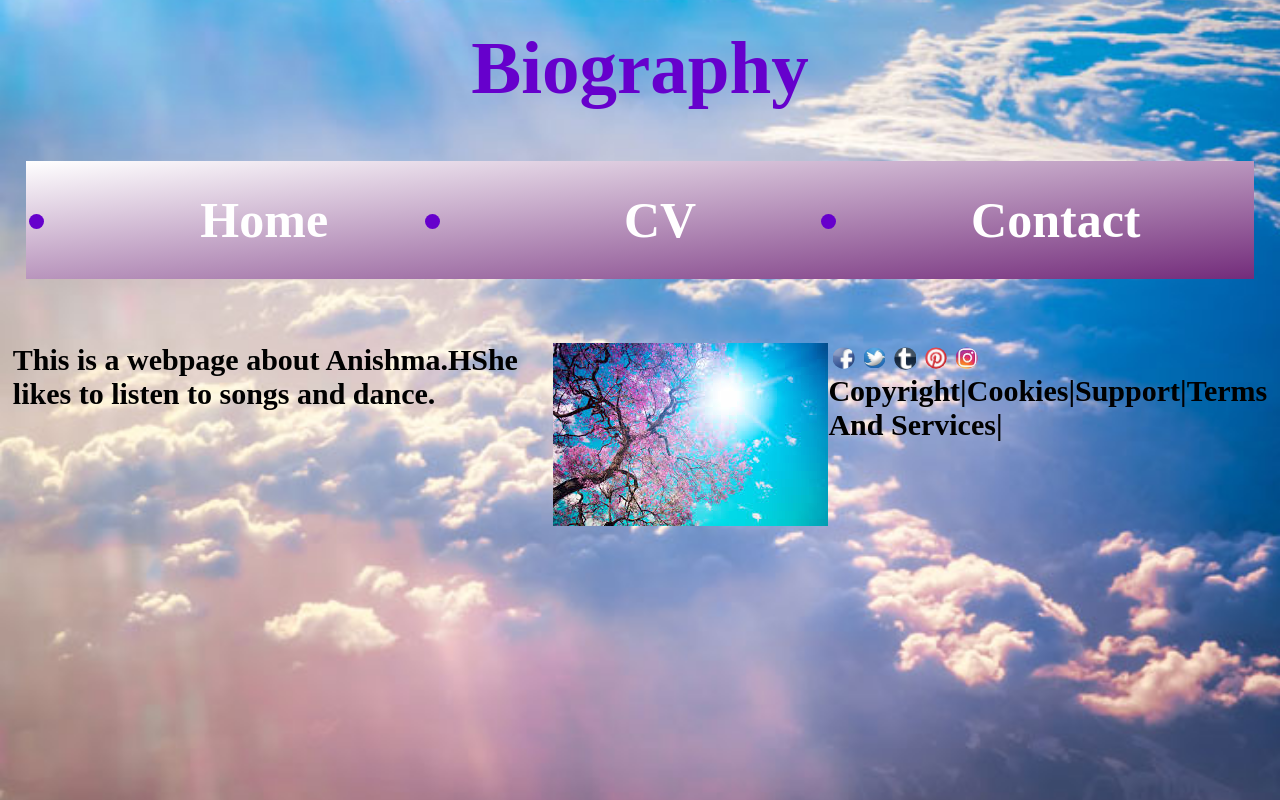
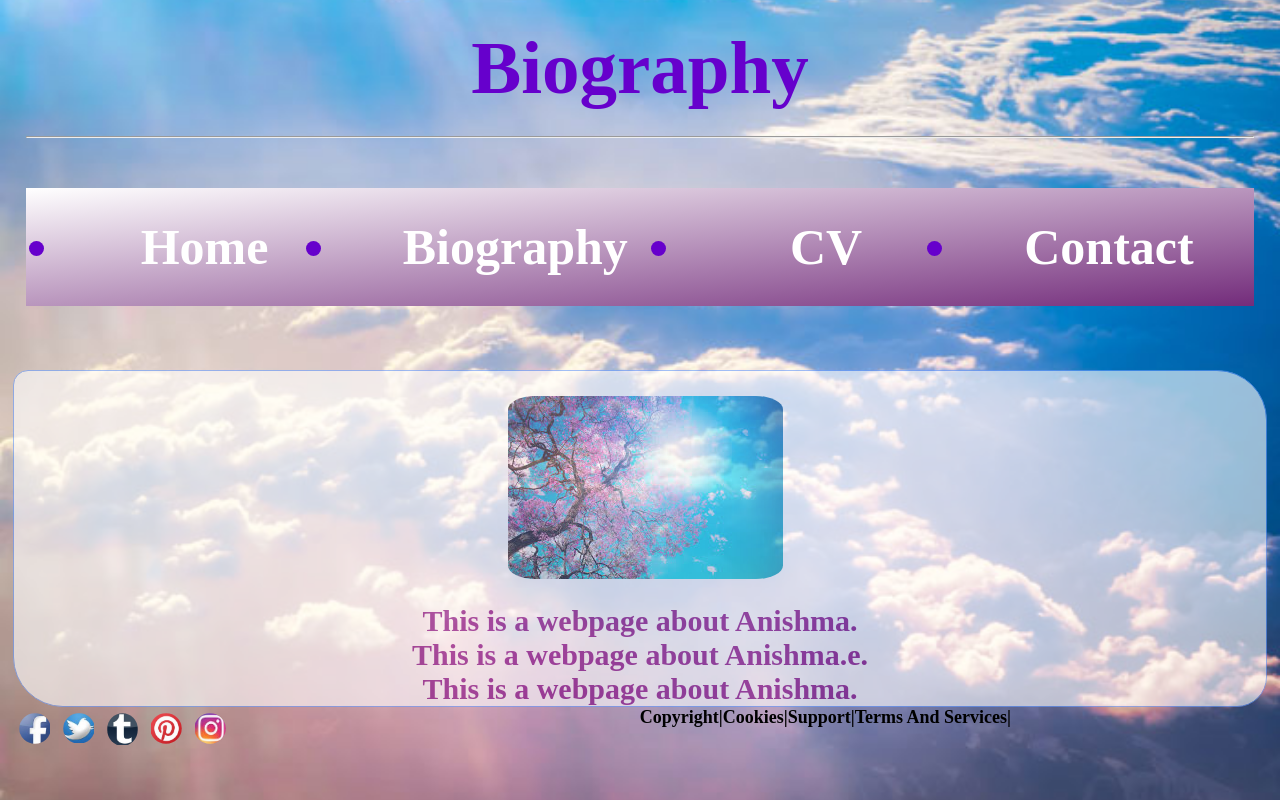
Before and after one commit to sanssastark/csy1018-assign1, a plain HTML site: page bio.html in a window 1280 px wide. Drawn offline with Linux system fonts and the light colour scheme.

Commit message:
second commit

```diff
--- a/bio.html
+++ b/bio.html
@@ -8,11 +8,12 @@
 	</head>
 	<body>
 		<header>
-			<h2> <B>Biography<B> </h2>
+			<h2> <B>Biography<B> </h2> <hr>
 			<div class="menubar">
 			<ul>
 
 				<li><a href="index.html" >Home</a></li>
+				<li><a href="bio.html" target="_blank">Biography</a>
 				<li><a href="CV.html" >CV</a></li>
 				<li><a href="Contact.html" >Contact</a></li>
 
@@ -21,13 +22,20 @@
 		</header>
 
 		<section>
-			<div class="Bio">
-			<p> This is a webpage about Anishma.HShe likes to listen to songs and dance.</p>
 
-			</div>
 			<div class="pic">
 				<img src="bio.jpg">
 			</div>
+			<div class="Bio">
+				<p> This is a webpage about Anishma.</p>
+				<p> This is a webpage about Anishma.e.</p>
+				<p> This is a webpage about Anishma.</p>
+
+
+
+			</div>
+		</section>
+
 		<footer>
 			<div class="social ">
 				<img src="facebook.jpg">
--- a/style/style1.css
+++ b/style/style1.css
@@ -8,10 +8,9 @@ header{
 	font-size: 50px;margin: 1px;padding: 1%;text-align: center;color:#6600CC;
 
 }
-section{
-	display: flex; flex-direction: row; padding: 0%;
-	margin:0%; font-size:30px; justify-content: space-around;
-}
+
+
+
 .menubar ul{
 	display:flex; flex-direction:row; flex-grow:1;  background: linear-gradient(to bottom right,#FFFFFF, #732C7B);
 
@@ -40,7 +39,7 @@ section{
 
 
 .menubar li a:hover {
-	 border-radius: 10px;
+	 border-radius: 10%;
     background: #C3C3E5;
 	color: #6599FF;
     padding: 20px;
@@ -49,17 +48,60 @@ section{
 
 }
 
+section{
+	display: flex; flex-direction: column; padding: 0%;
+	margin:0%; font-size:30px; justify-content: space-around;  border-radius: 15px 50px 30px;background-color: #ffffff;
+    border: 1px solid #6599FF;
+    opacity: 0.6;
+    filter: alpha(opacity=60);
+
+}
+
+.pic{
+	display: flex; flex-direction:row;
+    margin: 5px;
+
+
+
+
+    width: 100%;
+	justify-content:space-around;
+
+
+
+}
+
+.pic img:hover {
+    transform: rotate(200deg);
+
+}
+ .pic img {
+
+	padding: 20px;
+	 border-radius: 15%;
+	 transition:2s;
+	height:2s;
+	background:2s;
+	transition: transform 2s;
+
+
+}
+
+.bio{
+	color: purple; text-align:center;
+}
+
 
 .footer{
-	text-align: right;
+	text-align: left;
 }
 
 .social{
 
 	display: flex; flex-direction:row;
-	float: right;
+	float: left;
 
-	text-align=right;
+	text-align=left;
 	opacity: 1.0;
     filter: alpha(opacity=75);
 
@@ -84,7 +126,10 @@ section{
 
 
 	}
-
+	Copyright p{
+	text-align:right;
+	margin:2%; color: white;
+	}
 
 
 html {
```
Lines whose indentation alone changed are shown as unchanged.
